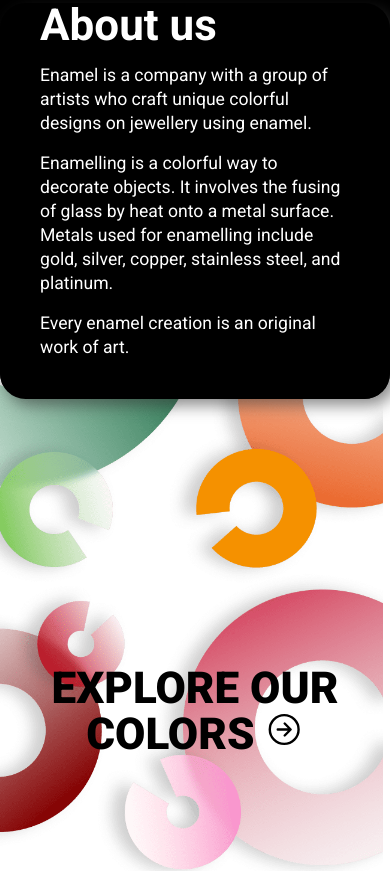
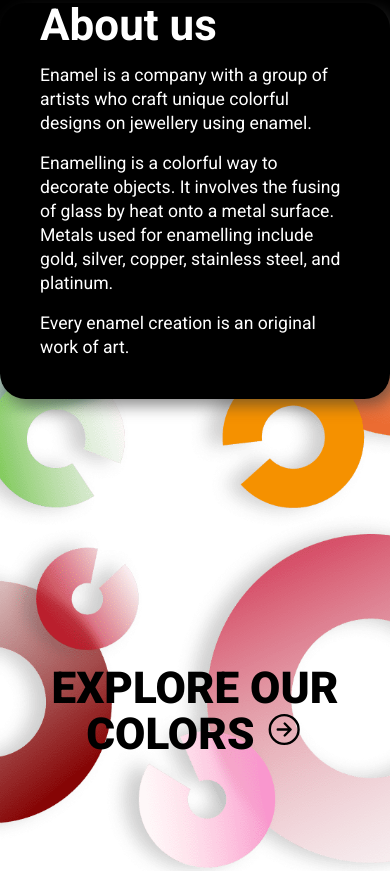
Before and after one commit to Dalia-b/enamel, a plain HTML site: page index.html in a window 390 px wide. Shown: the part 861-1732 px from the top of the page. Drawn offline with nearby package versions, Linux system fonts and the light colour scheme; some packages are replaced by stand-ins of ours; a script that the page names is missing; a web font is replaced by a local one.

Commit message:
update image placement

```diff
--- a/css/queries.css
+++ b/css/queries.css
@@ -261,7 +261,7 @@
   }
 
   .about-left {
-    width: 40rem;
+    width: 38rem;
     height: 60rem;
     background: url(/img/homepage/about-img.jpeg) no-repeat center / cover;
     border-radius: 2.4rem;
@@ -296,6 +296,12 @@
     margin: 2rem 5rem;
   }
 
+  .section-palette {
+    display: flex;
+    justify-content: center;
+    align-items: center;
+  }
+
   .text-palette {
     font-size: 5.5rem;
     font-weight: 800;
@@ -309,9 +315,9 @@
   }
 
   .palette-img {
-    height: 420px;
-    width: 850px;
-    transform: rotate(90deg) translate(10%, 60%);
+    height: auto;
+    width: 120vmax;
+    transform: rotate(90deg);
   }
 
   .section-palette {
@@ -333,7 +339,7 @@
   }
 
   .quality-right {
-    width: 40rem;
+    width: 38rem;
     height: 60rem;
     background: url(/img/homepage/quality-img.jpeg) no-repeat center / cover;
     border-radius: 2.4rem;
@@ -390,7 +396,7 @@
   }
 
   .cta-img-box {
-    height: 60rem;
+    height: 55rem;
     width: 100vw;
     background: url(/img/homepage/earings-gif-small.gif) no-repeat center /
       cover;
```
